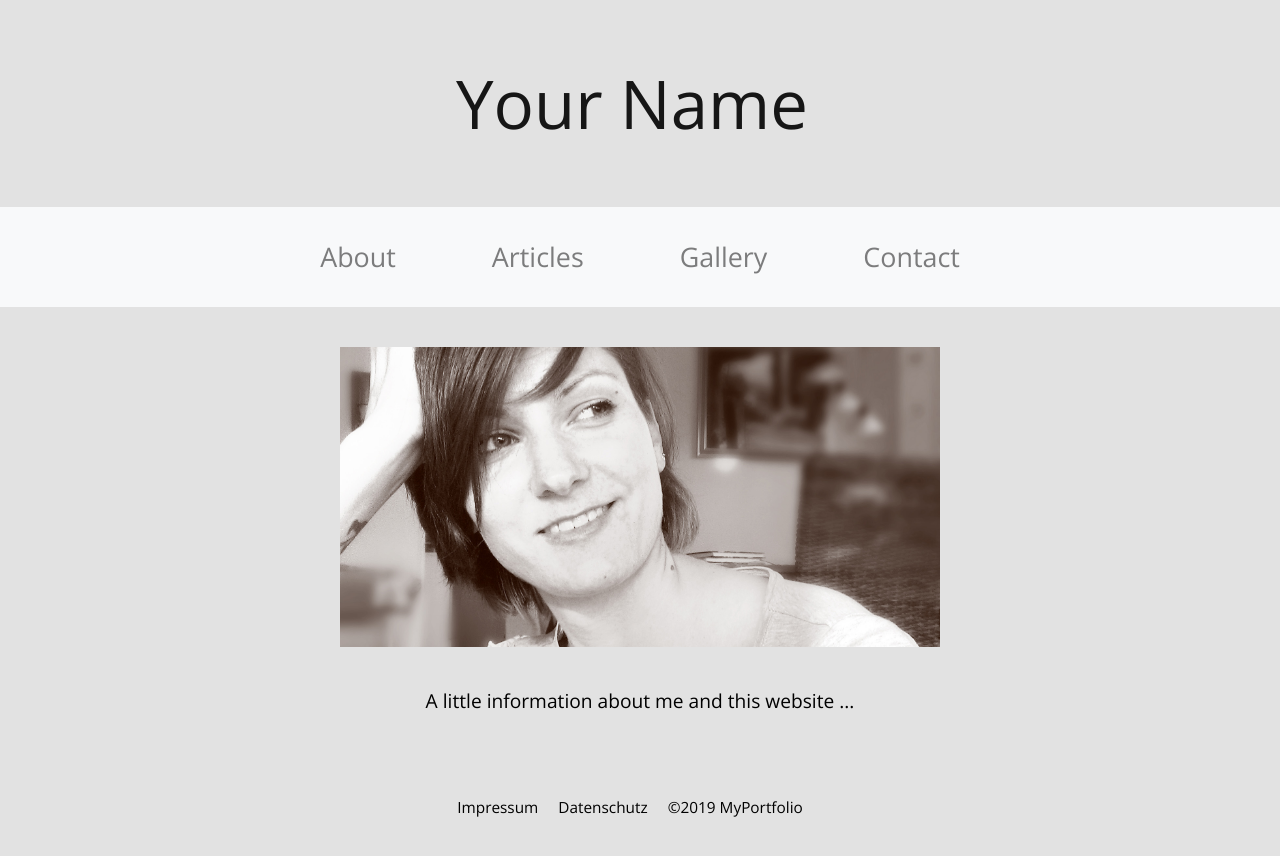
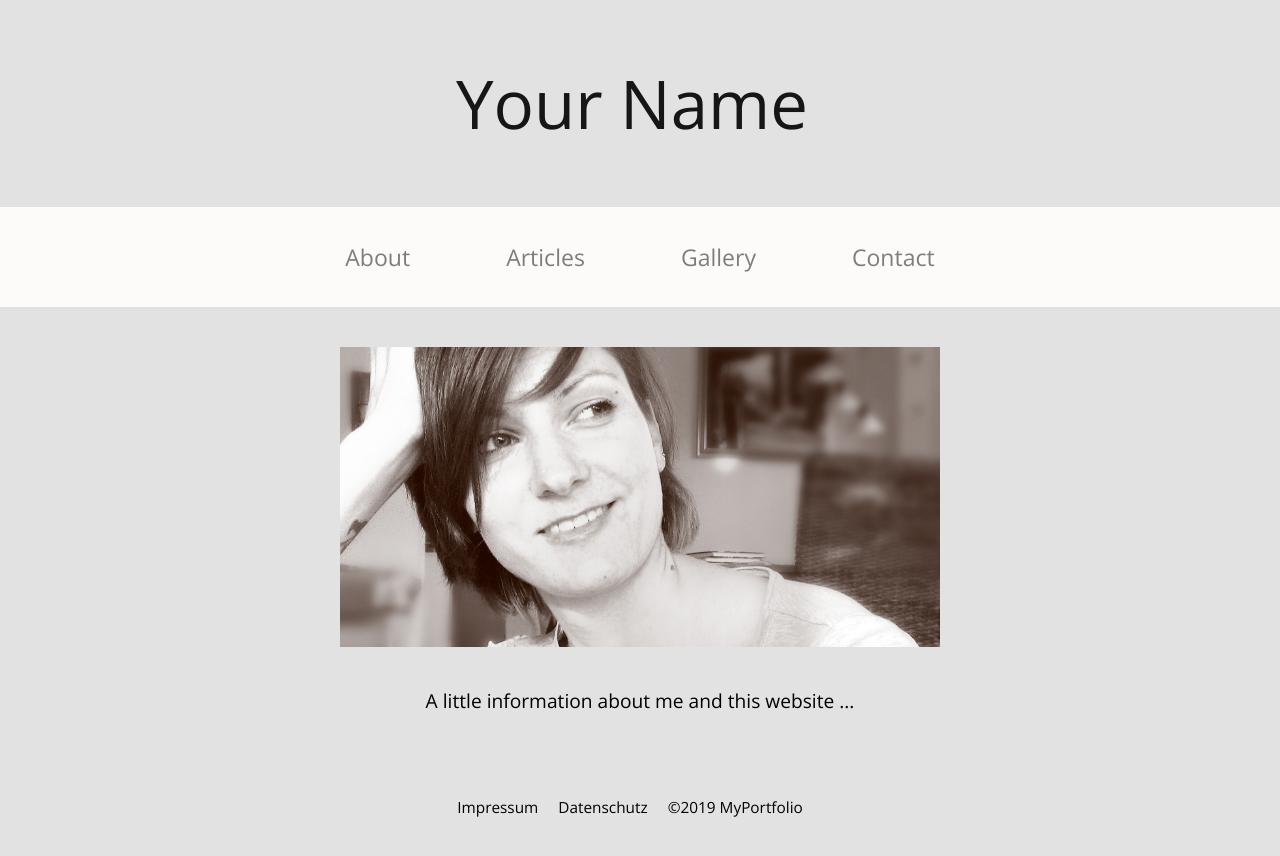
Before and after one commit to BitSchupser/portfolio_light, a Vue app: page / in a window 1280 px wide. Shown: the top 856 px of the page. Built offline with nearby package versions, Linux system fonts and the light colour scheme.

Commit message:
changed navbar bg collapse

```diff
--- a/src/App.vue
+++ b/src/App.vue
@@ -7,7 +7,7 @@
     </nav >
 
     <!-- Navigation / Top Menu -->
-    <nav class="navbar navbar-expand-lg navbar-light bg-light nav-height">
+    <nav class="navbar navbar-expand-lg navbar-light nav-bg nav-height sticky-top">
       <button class="navbar-toggler" type="button" data-toggle="collapse" data-target="#navbarNav" aria-controls="navbarNav" aria-expanded="false" aria-label="Toggle navigation">
         <span class="navbar-toggler-icon"></span>
       </button>
@@ -92,9 +92,13 @@ export default {
     height: 100px;
   }
 
+  .nav-bg {
+    background-color: #fcfbf9;
+  }
+
   .nav-item {
     margin: auto 40px;
-    font-size: 1.4em;
+    font-size: 1.2em;
   }
 
   .nav-item:hover {
@@ -102,8 +106,9 @@ export default {
     border-top: #f4bc61 2px solid;
   }
 
-  .bg-light {
-    background-color: #9e978c;
+  .collapse {
+    background-color: #fcfbf9;
+    margin: 0;
   }
 
   .footer {
```
